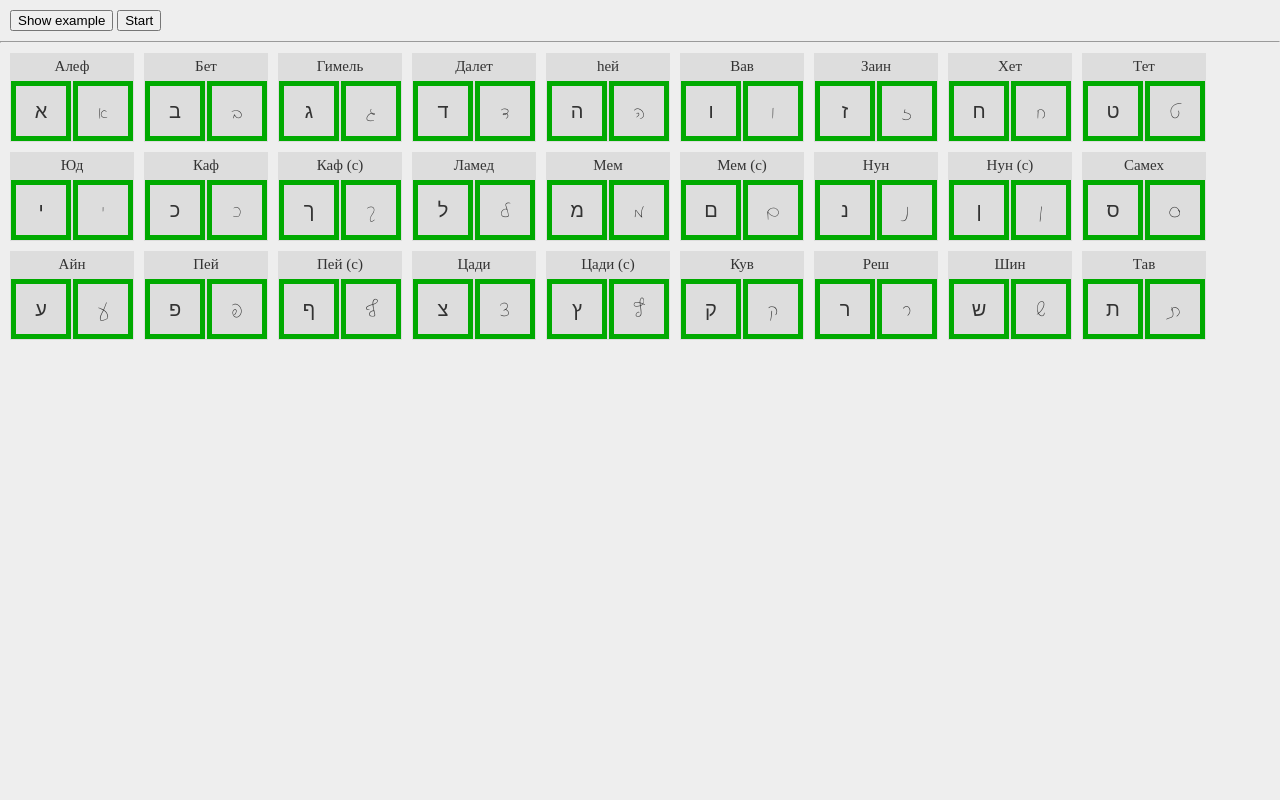
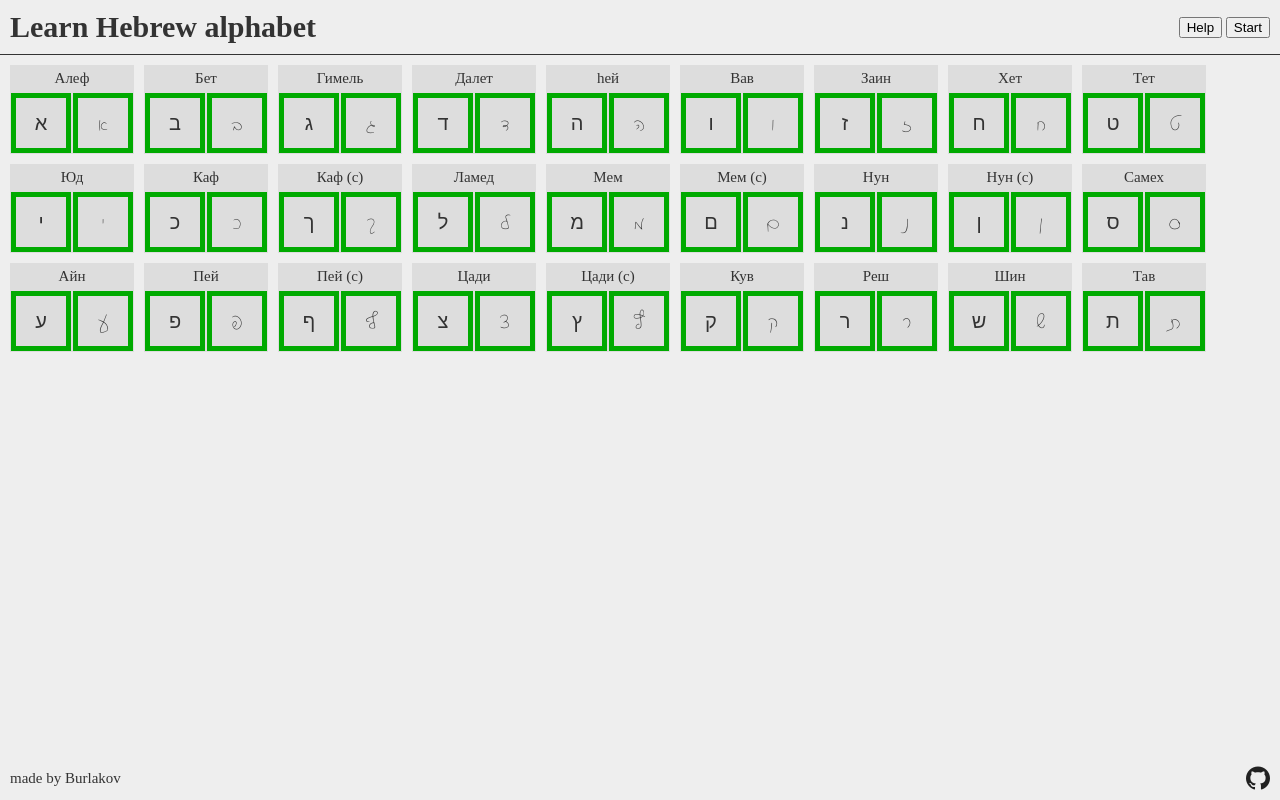
Before and after one commit to burlakvo/hebrew-alphabet-simulator, a plain HTML site: page index.html in a window 1280 px wide. Drawn offline with nearby package versions, Linux system fonts and the light colour scheme; files whose address does not match are found by name.

Commit message:
add footer and header

```diff
--- a/css/main.css
+++ b/css/main.css
@@ -13,10 +13,46 @@ html {
 }
 
 body {
+    min-height: 100vh;
     margin: 0;
     font-size: 1.5rem;
     background-color: var(--color-white);
     color: var(--color-black);
+    display: grid;
+    grid-template-rows: auto 1fr auto;
+    grid-template-areas:
+        "h"
+        "m"
+        "f";
+}
+
+header,
+footer {
+    display: flex;
+    justify-content: space-between;
+    align-items: center;
+    padding: 10px;
+}
+
+header {
+    grid-area: h;
+    border-bottom: 1px solid var(--color-black);
+}
+
+.header_title {
+    margin: 0;
+}
+
+main {
+    grid-area: m;
+}
+
+footer {
+    grid-area: f;
+}
+
+img {
+    vertical-align: middle;
 }
 
 .places,
@@ -125,3 +161,13 @@ body.popup__show .popup {
     padding: 10px;
     background-color: #fff;
 }
+
+.links {
+    list-style: none;
+    margin: 0;
+    padding: 0;
+}
+
+.link {
+    display: inline-block;
+}
--- a/index.html
+++ b/index.html
@@ -19,6 +19,23 @@
 	<script src="script.js"></script>
 </head>
 <body>
+	<header>
+		<h1 class="header_title">Learn Hebrew alphabet</h1>
+		<nav class="header_navigation">
+			<button class="btn btn__action" data-action="show_popup">Help</button>
+			<button class="btn btn__action" data-action="start">Start</button>
+		</nav>
+	</header>
+	<main>
+		<div class="places"></div>
+		<div class="letters"></div>
+	</main>
+	<footer>
+		<div class="copyright">made by Burlakov</div>
+		<ul class="links">
+			<li class="link"><a href="https://github.com/burlakvo/hebrew-alphabet-simulator"><img src="./images/github.png" alt="GitHub"></a></li>
+		</ul>
+	</footer>
 	<div class="popup">
 		<div class="popup_body">
 			<p>When you start, your task will be put all letters on their places: printed to the left part, hand written - right</p>
@@ -32,12 +49,5 @@
 			<button class="btn btn__action" data-action="close_popup">Got it</button>
 		</div>
 	</div>
-	<div class="btn_set">
-		<button class="btn btn__action" data-action="show_example">Show example</button>
-		<button class="btn btn__action" data-action="start">Start</button>
-	</div>
-	<hr>
-	<div class="places"></div>
-	<div class="letters"></div>
 </body>
 </html>
--- a/script.js
+++ b/script.js
@@ -56,7 +56,7 @@ $(function() {
             case 'start':
                 fromBeginning()
                 break
-            case 'show_example':
+            case 'show_popup':
                 showPopup()
                 break
             case 'close_popup':
```
Also changed, not shown: images/github.png (added).
